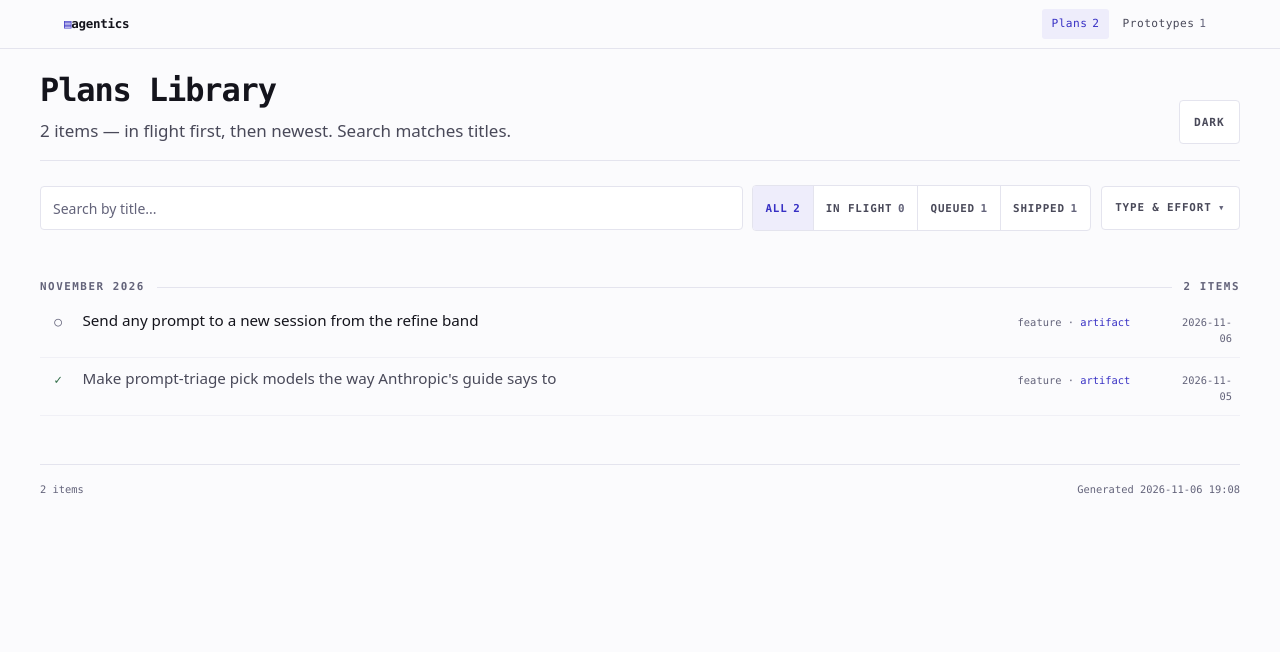
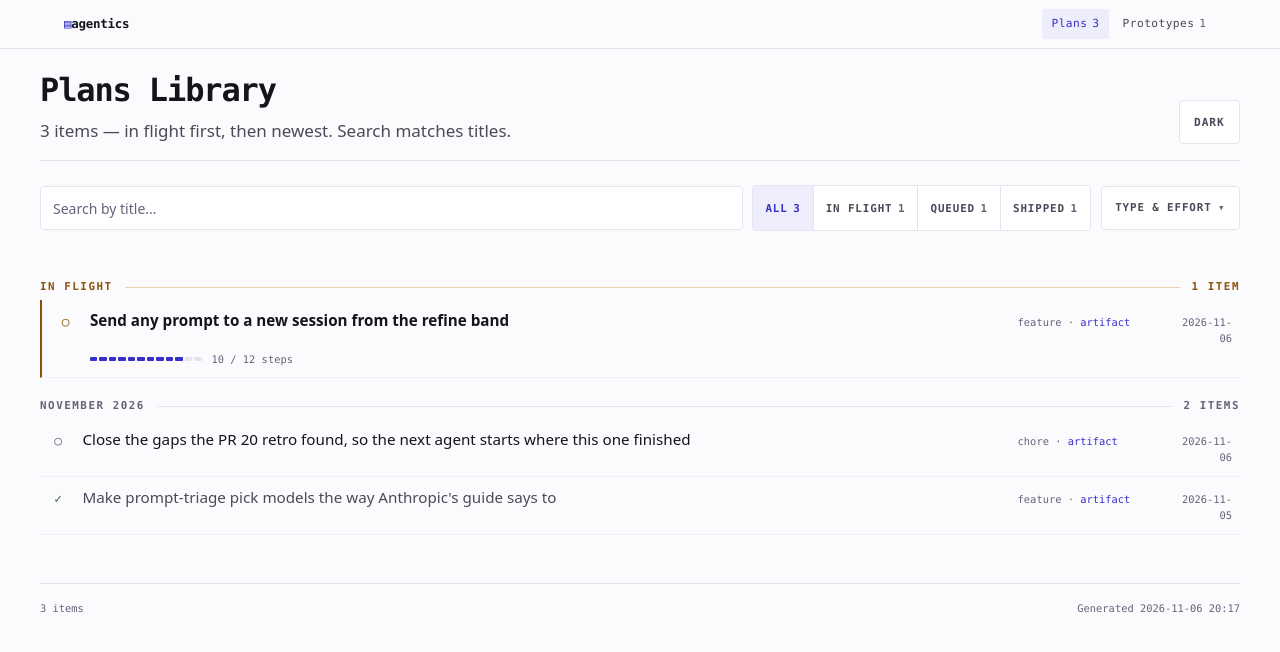
Before and after one commit to shawn-sandy/prompt-triage, a plain HTML site: page docs/plans/index.html in a window 1280 px wide. Drawn offline with Linux system fonts and the light colour scheme.

Commit message:
ci: validate and test the mod on every PR, and plan the PR 20 retro fixes (#23)
* ci: validate and test the mod on every pull request and push to main

Adds a check workflow that installs Claude Code 2.1.319 and runs
claude plugin validate . and claude plugin test ., so a broken mod fails
before bump-version releases it. Neither command needs a signed-in CLI.
There is no typecheck: the engine writes .claude-plugin/types/ only for an
interactive session.

* docs(plans): plan the PR 20 retro fixes for the agent environment

Adds harden-agent-environment-from-retro.md: a regression test for an
armed Run in pick when a prompt arrives mid-turn, a CODING_STANDARDS.md
review rule, a pointer-only CLAUDE.md, and the local typecheck command in
README Development. Tracked in #22. Regenerates the plans gallery.

* ci: run the check before bump-version releases

bump-version and check ran in parallel on the same push to main, so a
failing validate or test could still publish a release. check.yml is now
a reusable workflow that runs on pull requests, and bump-version calls it
in a check job that its bump job needs.

* docs(sessions): add the eng recap record for the release gate and retro

Records the session that added the check workflow, gated bump-version on
it, and planned the PR 20 retro fixes, with eng-artifact-url pointing at
the published recap so a later run republishes to the same page.

---------

Co-authored-by: Shawn Sandy <shawnsandy04@gmail.com>

```diff
--- a/docs/plans/index.html
+++ b/docs/plans/index.html
@@ -556,7 +556,7 @@
       <div class="topbar-in">
         <a class="mark">agentics</a>
         <nav class="tabs" aria-label="Collections">
-          <a href="index.html" aria-current="page">Plans<span class="n">2</span></a>
+          <a href="index.html" aria-current="page">Plans<span class="n">3</span></a>
           <a href="../prototypes/index.html" >Prototypes<span class="n">1</span></a>
         </nav>
       </div>
@@ -568,7 +568,7 @@
         <!-- The bare <p> and the leading number are load-bearing: the merge
              driver's COUNT_RE rewrites `<p>N items`. The prose after it is
              free text. -->
-        <p>2 items &mdash; in flight first, then newest. Search matches titles.</p>
+        <p>3 items &mdash; in flight first, then newest. Search matches titles.</p>
       </div>
       <button
         class="theme-toggle"
@@ -636,10 +636,18 @@
     <div class="visible-count" id="visibleCount" aria-live="polite"></div>
 
     <div class="gallery-grid" id="galleryGrid"><a class="gallery-card" href="https://claude.ai/artifact/Q9ZN1Fr8DFDJGmjNqrPyu8" target="_blank" rel="noopener"
-   data-local="add-new-session-band-picker" data-status="todo" data-type="feature" data-effort="" data-month="2026-11" data-title="send any prompt to a new session from the refine band" data-steps-done="0" data-steps-total="12">
-  <span class="glyph" aria-hidden="true">&#9675;</span><span class="sr-only">todo</span>
+   data-local="add-new-session-band-picker" data-status="in-progress" data-type="feature" data-effort="" data-month="2026-11" data-title="send any prompt to a new session from the refine band" data-steps-done="10" data-steps-total="12">
+  <span class="glyph" aria-hidden="true">&#9675;</span><span class="sr-only">in progress</span>
   <span class="r-title">Send any prompt to a new session from the refine band</span>
   <span class="r-meta">feature &middot; <span class="artifact-chip" title="Published to claude.ai — no local file in this repo">artifact</span></span>
+  <span class="r-date">2026-11-06</span>
+  <span class="r-steps">10 / 12 steps</span><span class="sr-only"> (opens on claude.ai)</span>
+</a>
+<a class="gallery-card" href="https://claude.ai/artifact/MmGEhdqr2F1PFWVAngKYhB" target="_blank" rel="noopener"
+   data-local="harden-agent-environment-from-retro" data-status="todo" data-type="chore" data-effort="" data-month="2026-11" data-title="close the gaps the pr 20 retro found, so the next agent starts where this one finished" data-steps-done="0" data-steps-total="4">
+  <span class="glyph" aria-hidden="true">&#9675;</span><span class="sr-only">todo</span>
+  <span class="r-title">Close the gaps the PR 20 retro found, so the next agent starts where this one finished</span>
+  <span class="r-meta">chore &middot; <span class="artifact-chip" title="Published to claude.ai — no local file in this repo">artifact</span></span>
   <span class="r-date">2026-11-06</span><span class="sr-only"> (opens on claude.ai)</span>
 </a>
 <a class="gallery-card" href="https://claude.ai/artifact/YHCLETXQ1sQCKmRuNf7Zwm" target="_blank" rel="noopener"
@@ -653,8 +661,8 @@
     <div class="no-results" id="noResults">No items match your search.</div>
 
     <div class="gallery-footer">
-      <span>2 items</span>
-      <span>Generated 2026-11-06 19:08</span>
+      <span>3 items</span>
+      <span>Generated 2026-11-06 20:17</span>
     </div>
 
     <script>
```
Also changed, not shown: 5 other files.
